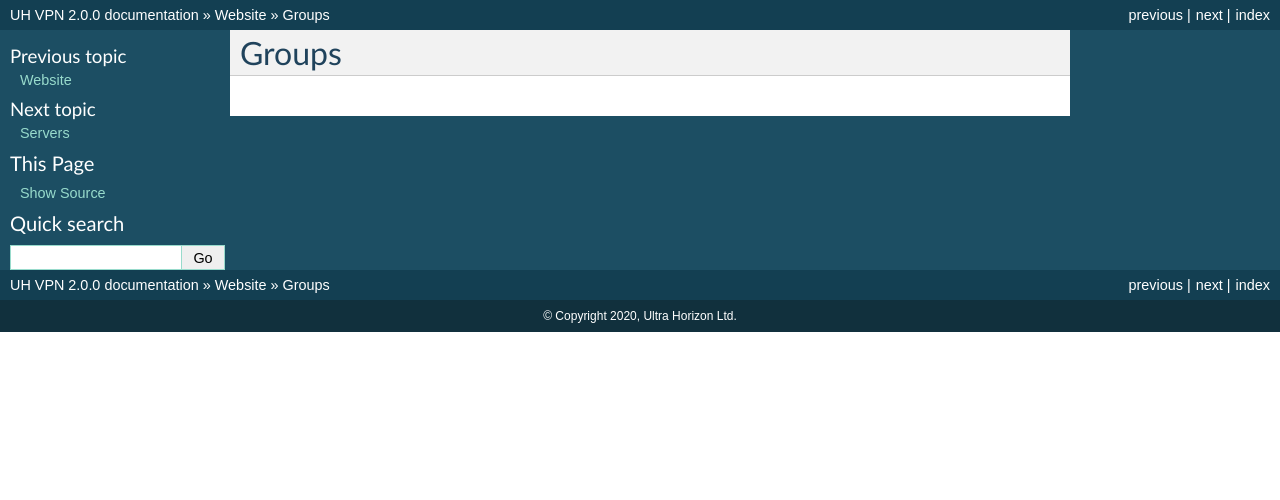
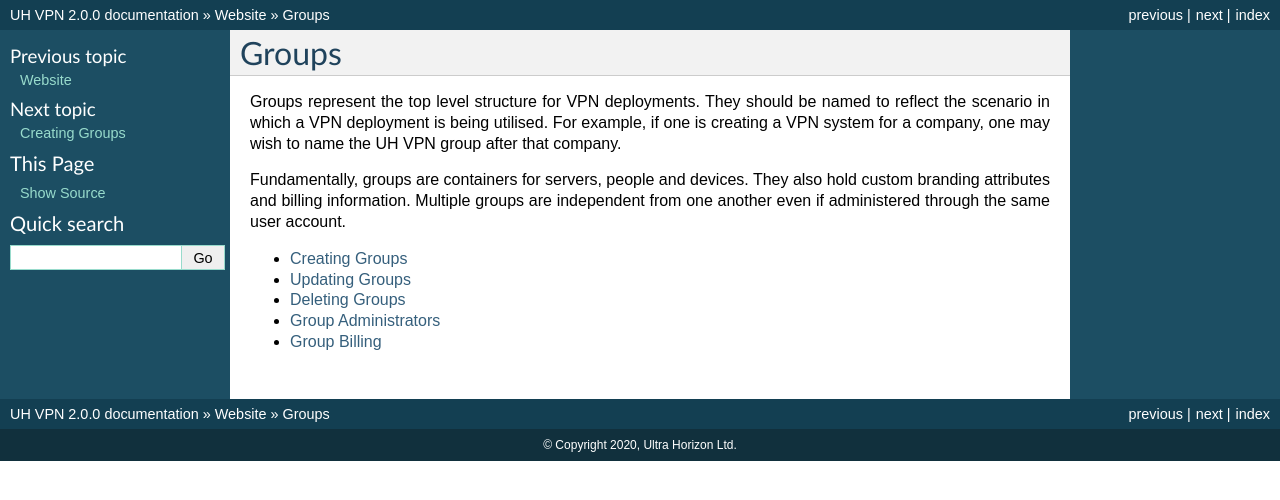
Before and after one commit to ultrahorizon/UH-VPN-Docs, a Sphinx documentation site: the page built from source/website/groups/index.rst, in a window 1280 px wide. Shown: the top 500 px of the page. Built offline with Sphinx 7.4.7, drawn with Linux system fonts in a browser that asks for light colours.

Commit message:
Adding template for groups within website section

```diff
--- /dev/null
+++ b/source/website/groups/admins.rst
@@ -0,0 +1,2 @@
+Group Administrators
+====================
--- /dev/null
+++ b/source/website/groups/billing.rst
@@ -0,0 +1,2 @@
+Group Billing
+=============
--- /dev/null
+++ b/source/website/groups/creating.rst
@@ -0,0 +1,2 @@
+Creating Groups
+===============
--- /dev/null
+++ b/source/website/groups/deleting.rst
@@ -0,0 +1,2 @@
+Deleting Groups
+===============
--- a/source/website/groups/index.rst
+++ b/source/website/groups/index.rst
@@ -1,3 +1,21 @@
 ******
 Groups
 ******
+
+Groups represent the top level structure for VPN deployments. They should be named to
+reflect the scenario in which a VPN deployment is being utilised. For example, if one
+is creating a VPN system for a company, one may wish to name the UH VPN group after that
+company.
+
+Fundamentally, groups are containers for servers, people and devices. They also hold custom
+branding attributes and billing information. Multiple groups are independent from one another
+even if administered through the same user account.
+
+..  toctree::
+    :maxdepth: 1
+
+    creating
+    updating
+    deleting
+    admins
+    billing
--- /dev/null
+++ b/source/website/groups/updating.rst
@@ -0,0 +1,2 @@
+Updating Groups
+===============
```
